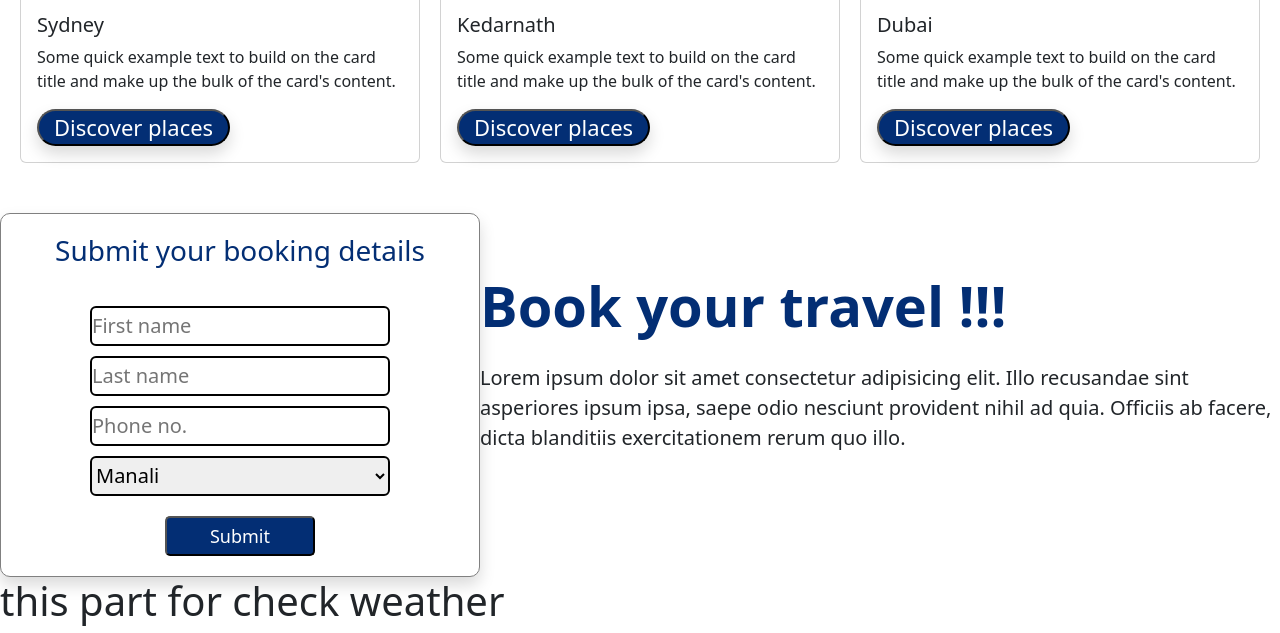
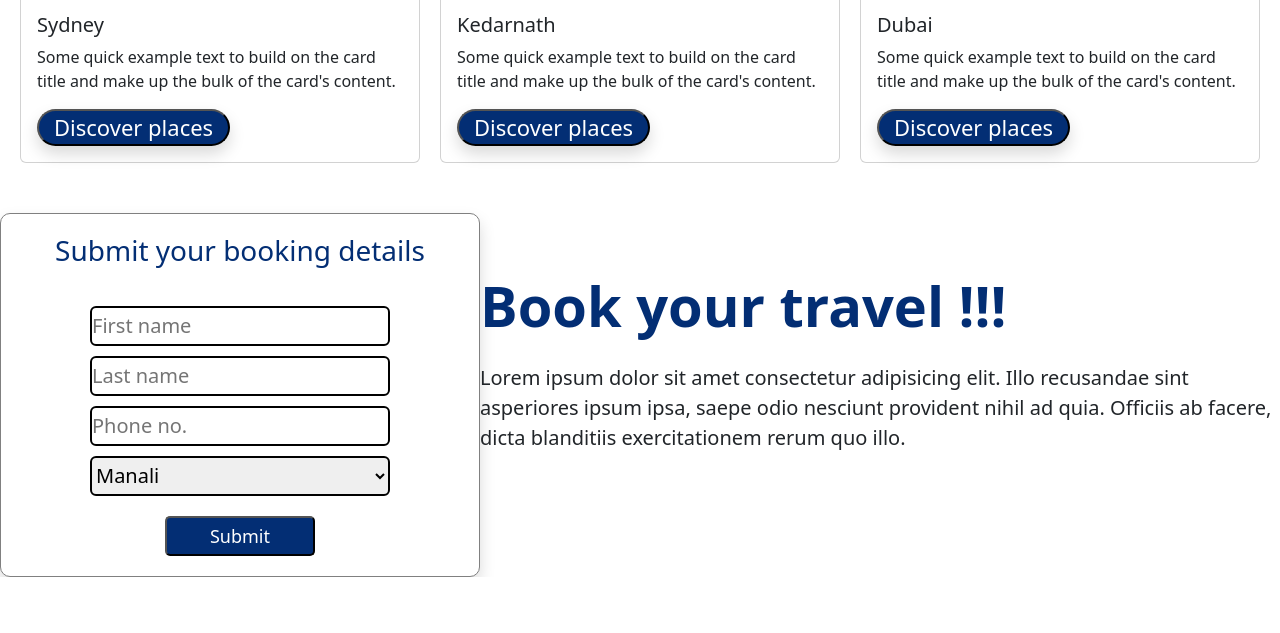
Before and after one commit to Piyushkushwah2003/Travel-website, a plain HTML site: page index.html in a window 1280 px wide. Shown: the part 1869-2502 px from the top of the page. After the commit the page ends 2446 px from the top, so only its background shows below. Drawn offline with nearby package versions, Linux system fonts and the light colour scheme.

Commit message:
deleted weather part

```diff
--- a/index.html
+++ b/index.html
@@ -126,8 +126,6 @@
 
 </div>
 
-    <div>
-      <h1>this part for check weather</h1>
-    </div>
+
 </body>
 </html>
```
